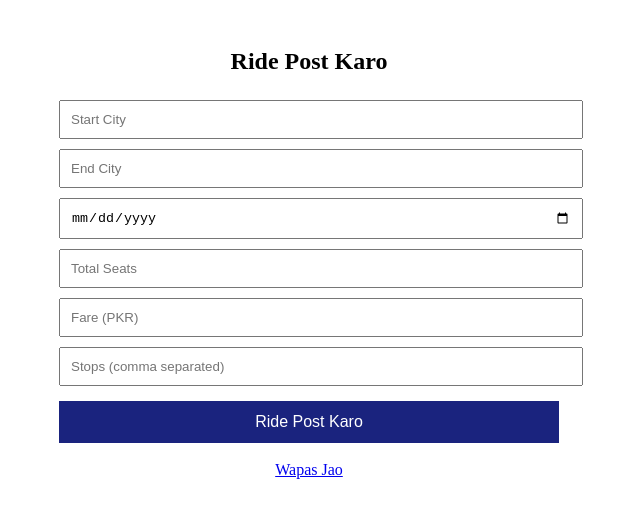
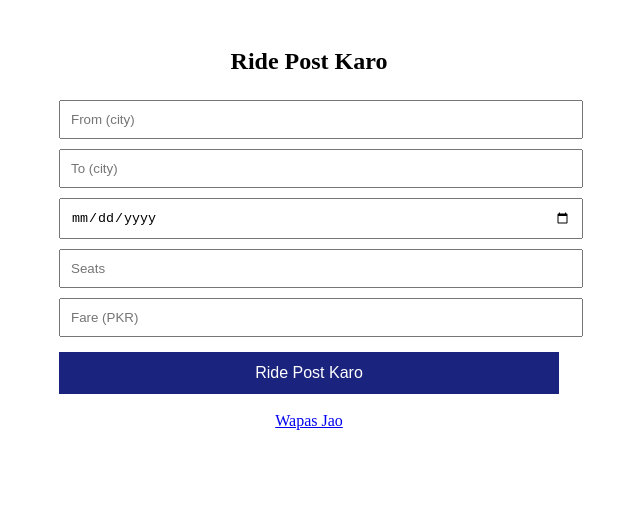
Before and after one commit to sarfaraz-ali786/Local-ride, a React (Vite) app in the folder frontend/: page /driver/post in a window 1280 px wide. Shown: the top 518 px of the page, without its empty margins (331-971 px from the left). Built offline with nearby package versions, Linux system fonts and the light colour scheme.

Commit message:
Fix PostRide stops

```diff
--- a/frontend/src/pages/driver/PostRide.jsx
+++ b/frontend/src/pages/driver/PostRide.jsx
@@ -2,12 +2,8 @@ import { useState } from "react";
 
 function PostRide() {
   const [form, setForm] = useState({
-    startCity: "",
-    endCity: "",
-    departureTime: "",
-    totalSeats: "",
-    fare: "",
-    stops: ""
+    startCity: "", endCity: "", departureTime: "",
+    totalSeats: "", fare: ""
   });
   const [message, setMessage] = useState("");
 
@@ -24,12 +20,12 @@ function PostRide() {
           ...form,
           totalSeats: Number(form.totalSeats),
           fare: Number(form.fare),
-          stops: form.stops ? form.stops.split(",") : []
+          stops: []
         })
       });
       const data = await res.json();
       if (res.ok) { setMessage("Ride Posted Successfully!"); }
-      else { setMessage(data.message || "Error posting ride"); }
+      else { setMessage(data.message || "Error"); }
     } catch (err) {
       setMessage("Network error!");
     }
@@ -39,12 +35,11 @@ function PostRide() {
     <div style={{padding:"20px", maxWidth:"500px", margin:"auto", textAlign:"center"}}>
       <h2>Ride Post Karo</h2>
       {message && <p style={{color:"green"}}>{message}</p>}
-      <input placeholder="Start City" onChange={e=>setForm({...form,startCity:e.target.value})} style={{width:"100%",padding:"10px",margin:"5px 0"}} /><br/>
-      <input placeholder="End City" onChange={e=>setForm({...form,endCity:e.target.value})} style={{width:"100%",padding:"10px",margin:"5px 0"}} /><br/>
+      <input placeholder="From (city)" onChange={e=>setForm({...form,startCity:e.target.value})} style={{width:"100%",padding:"10px",margin:"5px 0"}} /><br/>
+      <input placeholder="To (city)" onChange={e=>setForm({...form,endCity:e.target.value})} style={{width:"100%",padding:"10px",margin:"5px 0"}} /><br/>
       <input type="date" onChange={e=>setForm({...form,departureTime:e.target.value})} style={{width:"100%",padding:"10px",margin:"5px 0"}} /><br/>
-      <input placeholder="Total Seats" onChange={e=>setForm({...form,totalSeats:e.target.value})} style={{width:"100%",padding:"10px",margin:"5px 0"}} /><br/>
+      <input placeholder="Seats" onChange={e=>setForm({...form,totalSeats:e.target.value})} style={{width:"100%",padding:"10px",margin:"5px 0"}} /><br/>
       <input placeholder="Fare (PKR)" onChange={e=>setForm({...form,fare:e.target.value})} style={{width:"100%",padding:"10px",margin:"5px 0"}} /><br/>
-      <input placeholder="Stops (comma separated)" onChange={e=>setForm({...form,stops:e.target.value})} style={{width:"100%",padding:"10px",margin:"5px 0"}} /><br/>
       <button onClick={handleSubmit} style={{width:"100%",padding:"12px",background:"#1a237e",color:"white",border:"none",marginTop:"10px",fontSize:"16px"}}>Ride Post Karo</button>
       <br/><br/><a href="/">Wapas Jao</a>
     </div>
```
